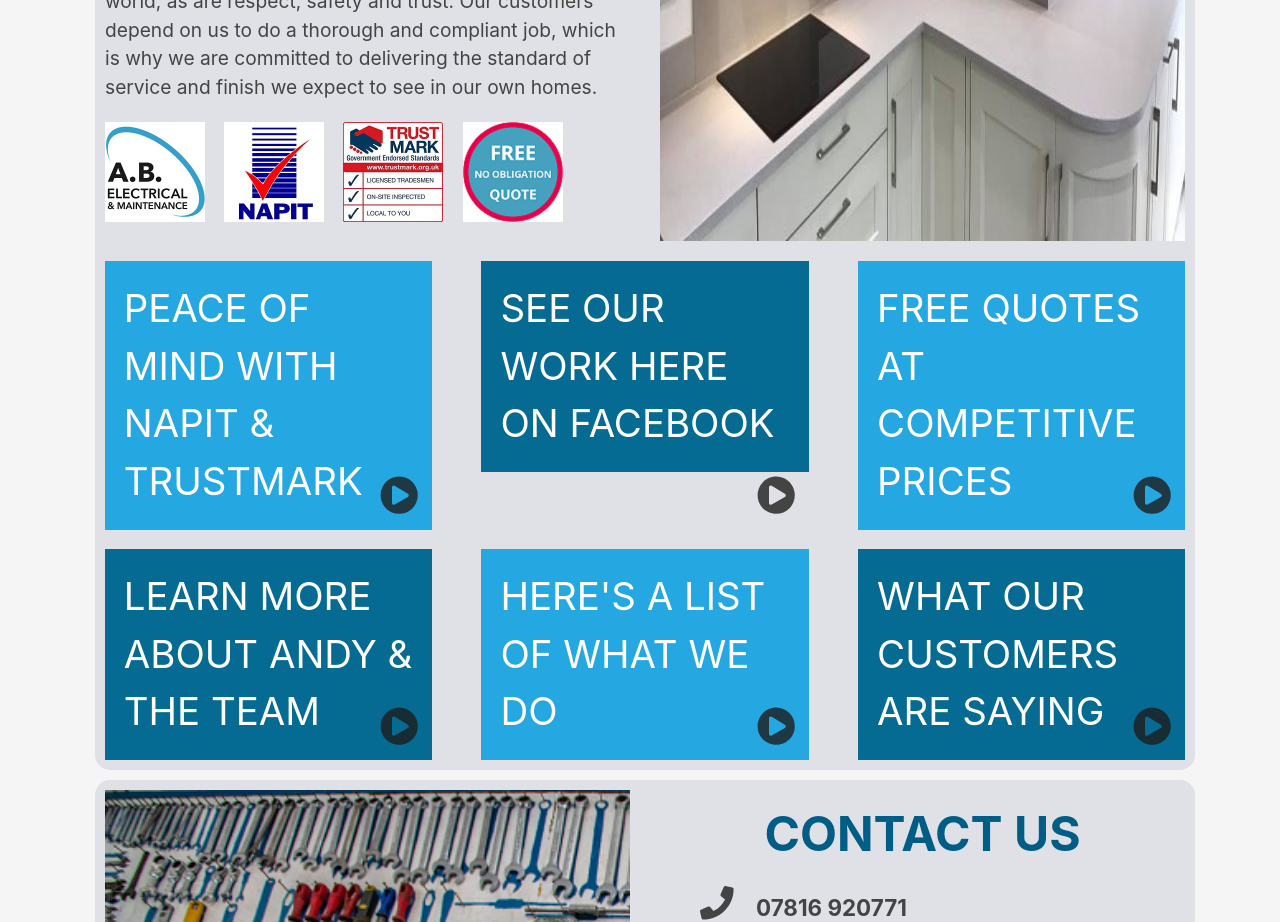
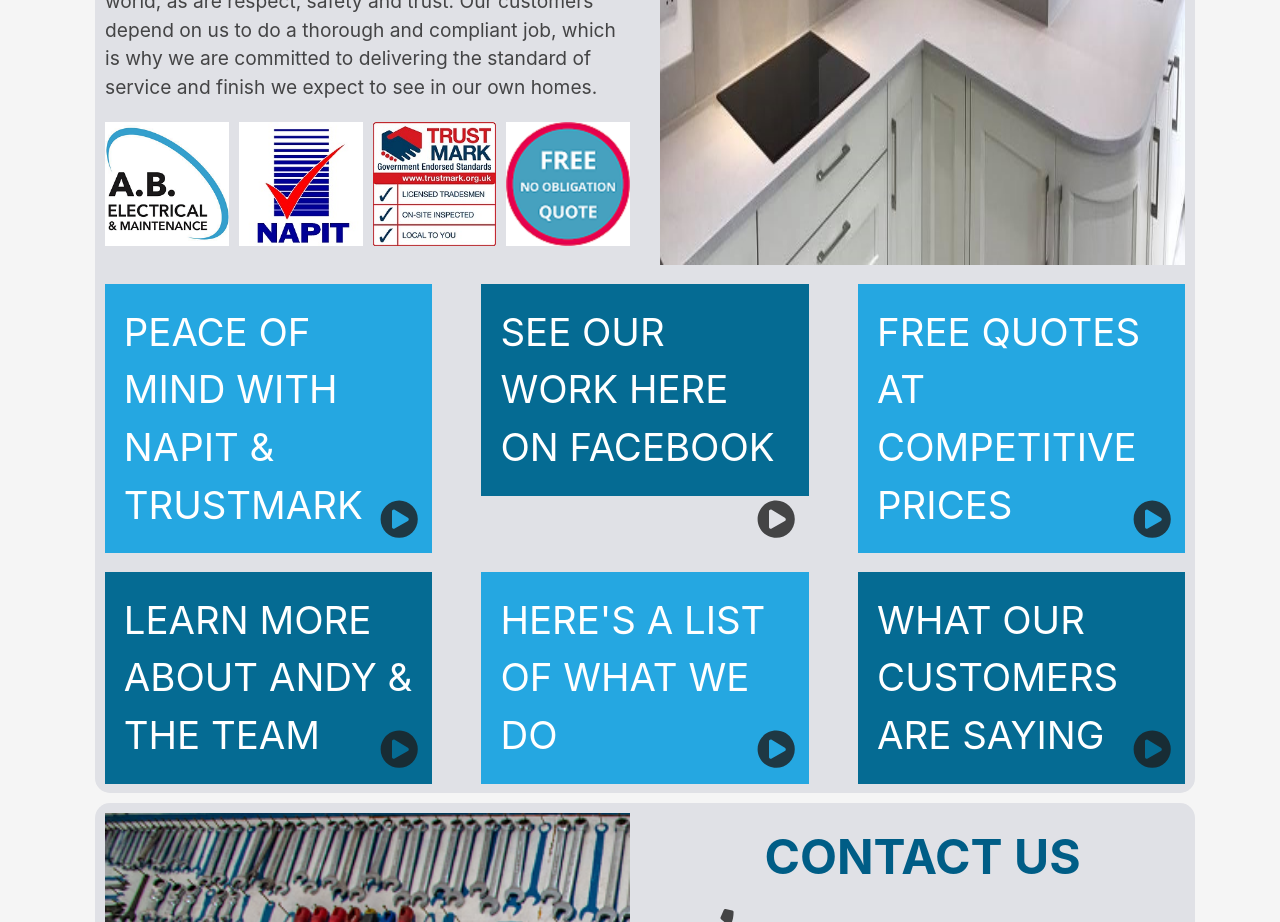
Before and after one commit to adrianeyre/a-b-electrical, a React (Create React App) app: page / in a window 1280 px wide. Shown: the part 1040-1962 px from the top of the page. Built offline with nearby package versions, Linux system fonts and the light colour scheme; a web font is replaced by a local one.

Commit message:
Auto size width for images

```diff
--- a/src/App.tsx
+++ b/src/App.tsx
@@ -113,7 +113,7 @@ export default class App extends Component<{}, IAppState> {
 				<div className="main">
 					<Element className="block" name="about">
 						<Image imageName="kitchen.jpg" />
-						<Text data={ this.state.data.about } imageName="kitchen.jpg" imagePosition="right" page={ <ImageList data={ this.state.data.images } width="100px" /> }/>
+						<Text data={ this.state.data.about } imageName="kitchen.jpg" imagePosition="right" page={ <ImageList data={ this.state.data.images } /> }/>
 						<Blocks data={ this.state.data.blocks } scrollToAnchor={ this.scrollToAnchor } showModal={ this.showModal } />
 					</Element>
 
--- a/src/components/image-list/image-list.scss
+++ b/src/components/image-list/image-list.scss
@@ -1,9 +1,9 @@
 .image-list-container {
 	display: flex;
-	overflow-x: auto;
+	overflow-x: hidden;
 	margin-bottom: 1em;
 
 	.image-list-box {
-		margin-right: 1em;
+		margin-right: 10px;
 	}
 }
--- a/src/components/image-list/image-list.tsx
+++ b/src/components/image-list/image-list.tsx
@@ -8,26 +8,44 @@ import IImageListState from './interface/image-list-state';
 import './image-list.css';
 
 export default class ImageList extends Component<IImageListProps, IImageListState> {
+	private container: any;
+
 	constructor(props: IImageListProps) {
 		super(props);
 
 		this.state = {
 			data: this.props.data,
+			width: this.props.width ? this.props.width : 'auto',
+			autoWidth: !this.props.width || this.props.width === 'auto',
 		}
 	}
 
+	public async componentDidMount() {
+		this.updatePlayerArea();
+		window.addEventListener('resize', this.updatePlayerArea);
+	}
+
 	public render() {
-		return <div className="image-list-container">
+		return <div className="image-list-container" ref={(d) => { this.container = d }}>
 			{ this.state.data && this.state.data.map((item: IDataService, imageIndex: number) => <div key={ `image-list-${ imageIndex }` } className="image-list-box">
 				{ item.image?.filename &&
 					<img
 						className="thumbnail"
 						src={ item.image.filename }
-						width={ this.props.width ? this.props.width : undefined }
+						width={ this.state.width }
 						height={ this.props.height ? this.props.height : undefined }
 					/>
 				}
 			</div> )}
 		</div>
 	}
+
+	private updatePlayerArea = (): void => {
+		if (!this.container || !this.state.data || !this.state.autoWidth) return;
+
+		const amountOfImages = Object.keys(this.state.data).length
+		const width = (this.container.getBoundingClientRect().width - ((amountOfImages - 1) * 10)) / amountOfImages;
+
+		this.setState(() => ({ width: `${ width }px` }))
+	}
 }
--- a/src/components/image-list/interface/image-list-state.ts
+++ b/src/components/image-list/interface/image-list-state.ts
@@ -2,4 +2,6 @@ import IDataService from '../../../services/interface/data-service-interface';
 
 export default interface ITestimonialsState {
 	data?: IDataService[];
+	width: string;
+	autoWidth: boolean;
 }
```
